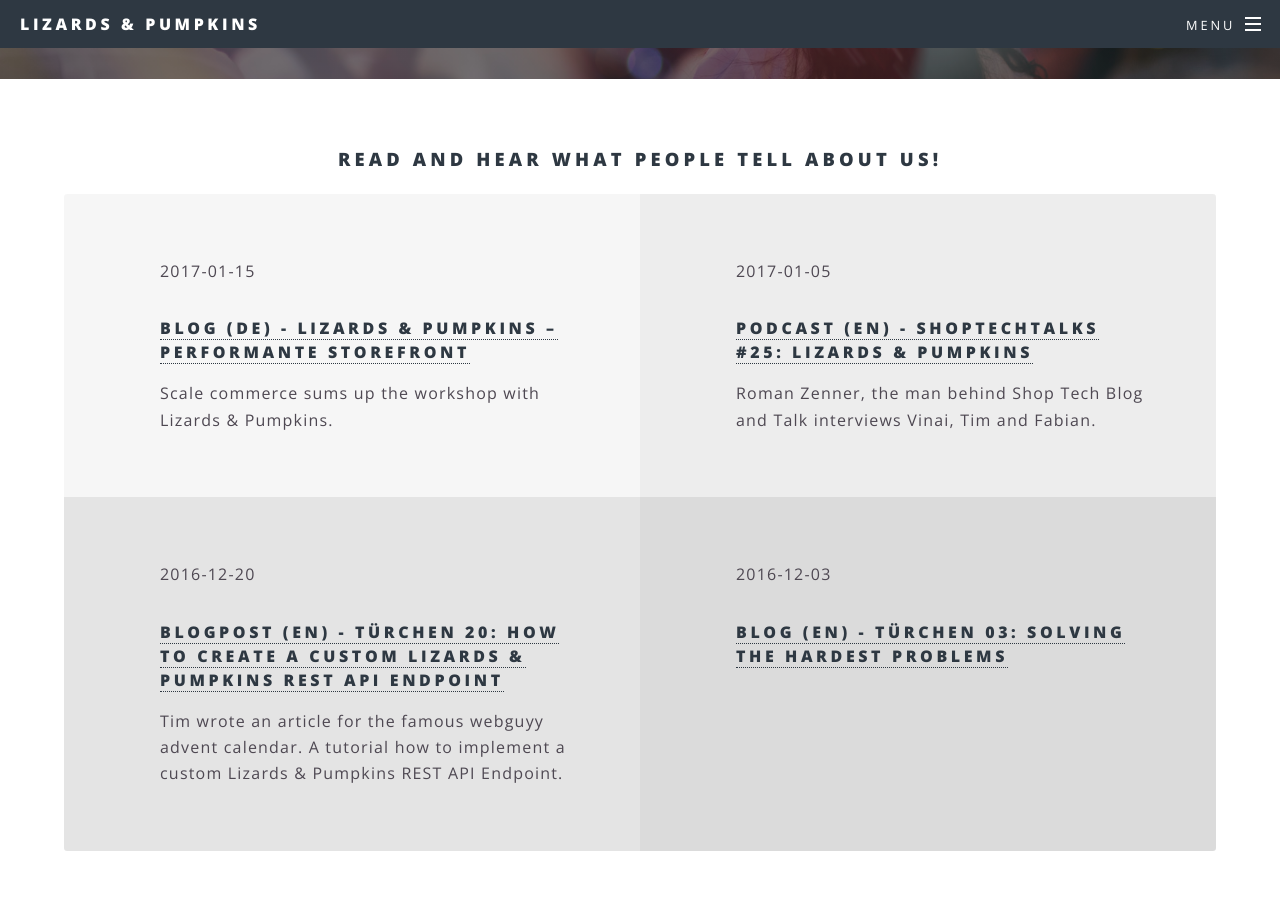
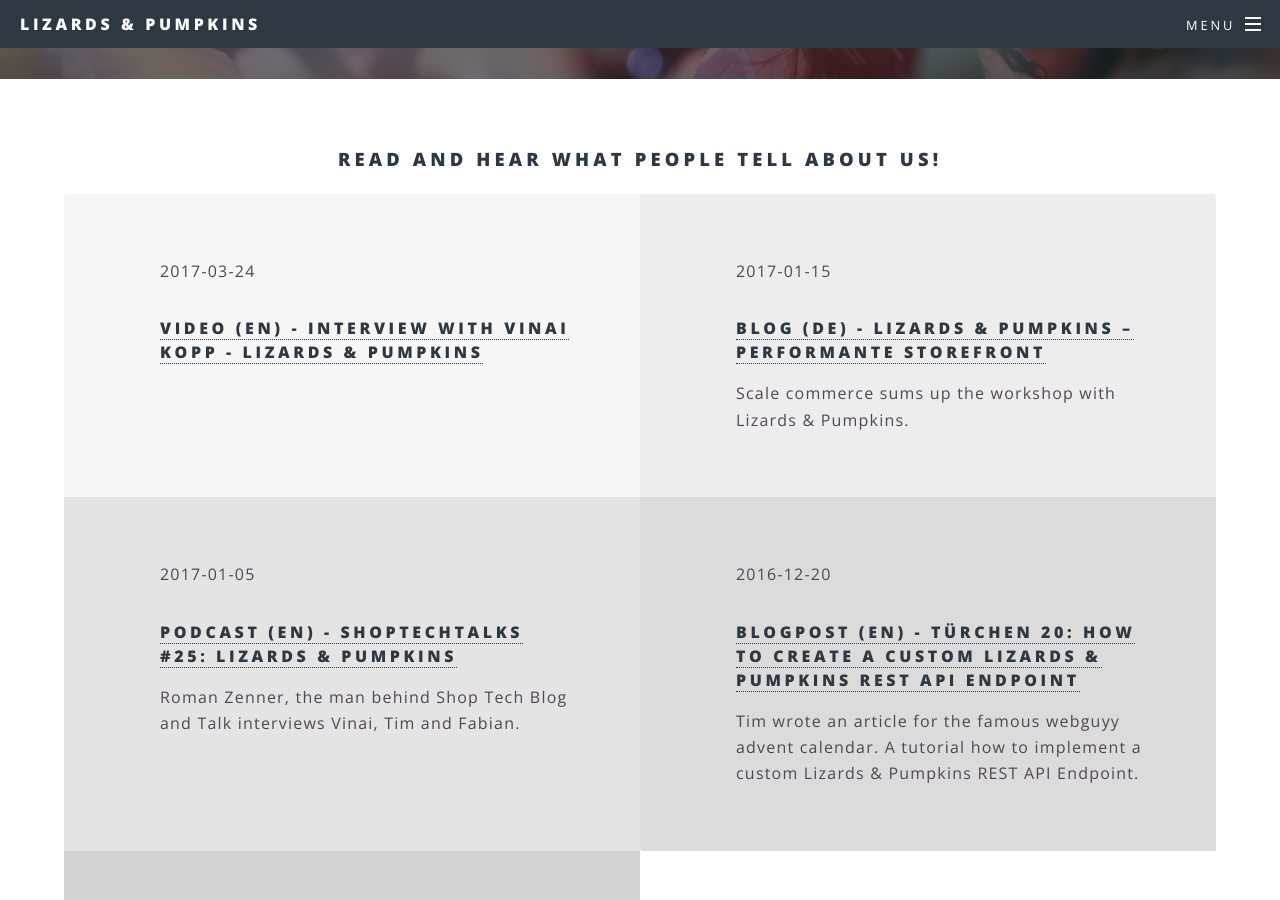
Before and after one commit to lizards-and-pumpkins/lizards-and-pumpkins.github.io, a Jekyll site: the page built from press.html, in a window 1280 px wide and 900 px high, scrolled down 314 px. Built offline with Jekyll 4.4.1, drawn with Linux system fonts in a browser that asks for light colours.

Commit message:
Issue #29: Add vinais interview

```diff
--- a/press.html
+++ b/press.html
@@ -6,6 +6,14 @@ subtitle: Blogposts, Podcasts, etc.
 <h3 align="center">Read and hear what people tell about us!</h3>
 
 <ul class="features press">
+    <li>
+        <p>2017-03-24</p>
+        <h4>
+            <a href="https://www.youtube.com/watch?v=CF8KwfZ_mQw">
+                Video (EN) - Interview with Vinai Kopp - Lizards & Pumpkins
+            </a>
+        </h4>
+    </li>
     <li>
         <p>2017-01-15</p>
         <h4>
```
